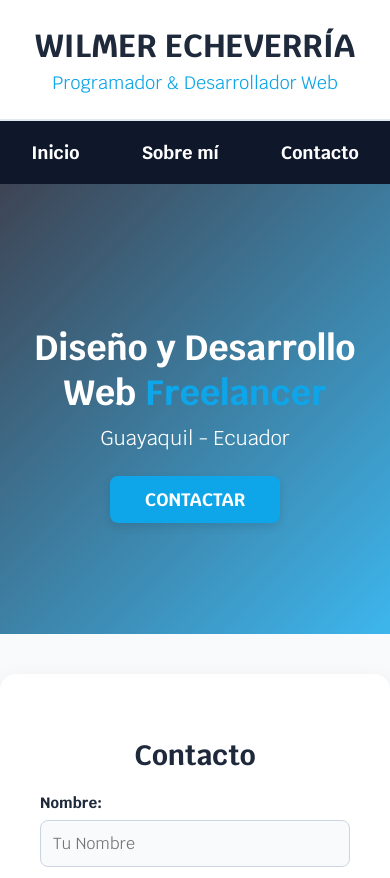
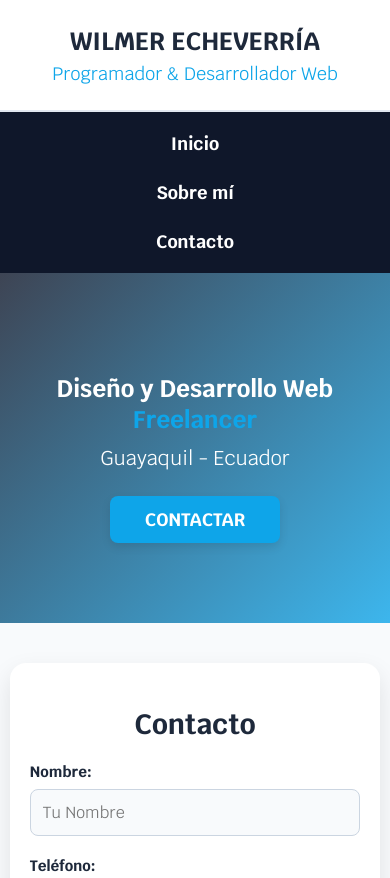
Before and after one commit to wecheverria-ecotec/PrgSistemasWeb_ActInteg01, a plain HTML site: page index.html in a window 390 px wide. Shown: the top 878 px of the page. Drawn offline with Linux system fonts and the light colour scheme.

Commit message:
Actualizacion de style(css): agrega media queries para adaptabilidad movil

```diff
--- a/css/styles.css
+++ b/css/styles.css
@@ -197,3 +197,41 @@ img {
     border-radius: 12px;
     max-width: 100%;
 }
+
+
+
+/* ==========================================
+   RESPONSIVE DESIGN (Media Queries)
+   ========================================== */
+
+/* Pantallas móviles (menos de 768px) */
+@media (max-width: 768px) {
+    .navegacion-principal {
+        flex-direction: column; /* Apila los botones de navegación */
+        align-items: center;
+        gap: 1rem;
+    }
+
+    .navegacion-principal a {
+        width: 100%;
+        text-align: center;
+    }
+
+    .hero {
+        height: 350px;
+        padding: 2rem;
+    }
+
+    .contenido-hero h2 {
+        font-size: 2.4rem;
+    }
+
+    .contacto {
+        padding: 2rem;
+        width: 95%;
+    }
+
+    h1 {
+        font-size: 2.5rem;
+    }
+}
```
